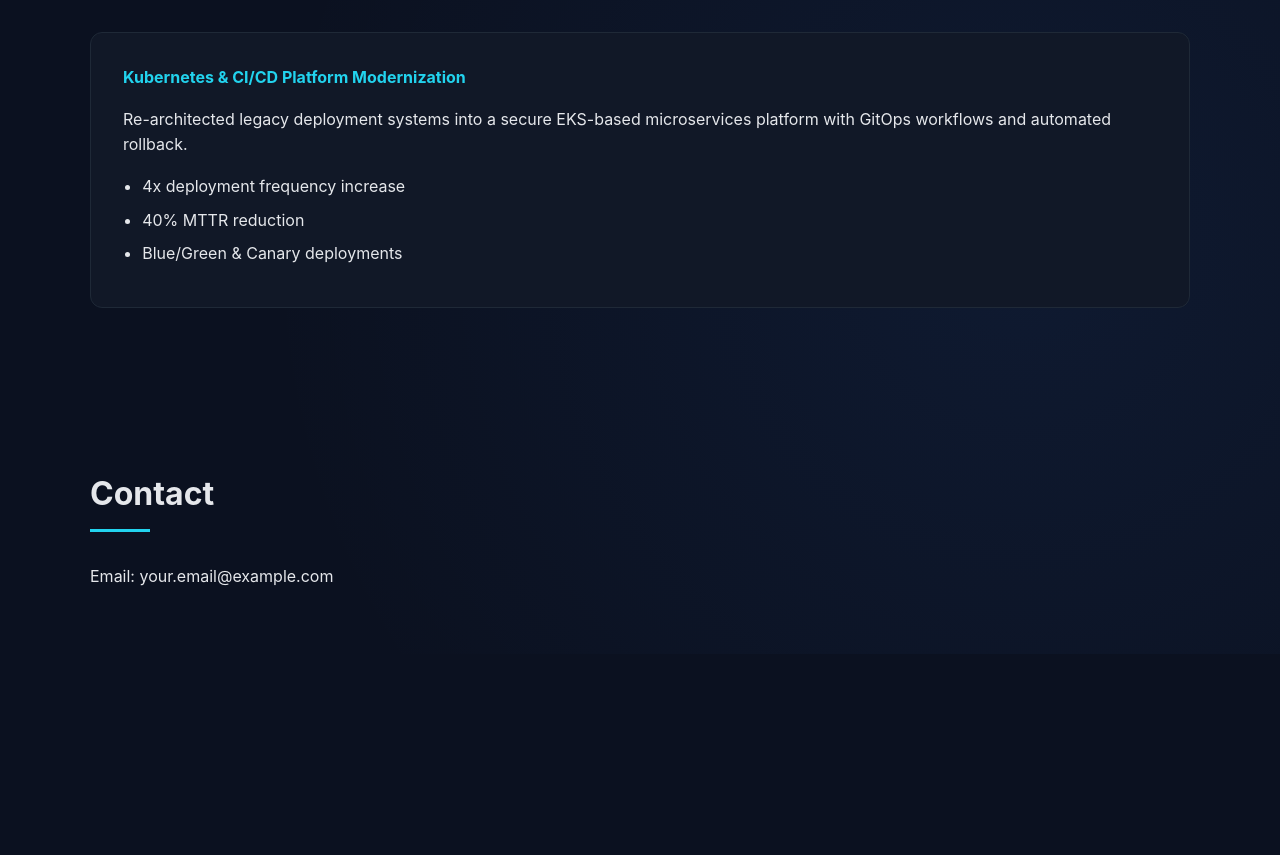
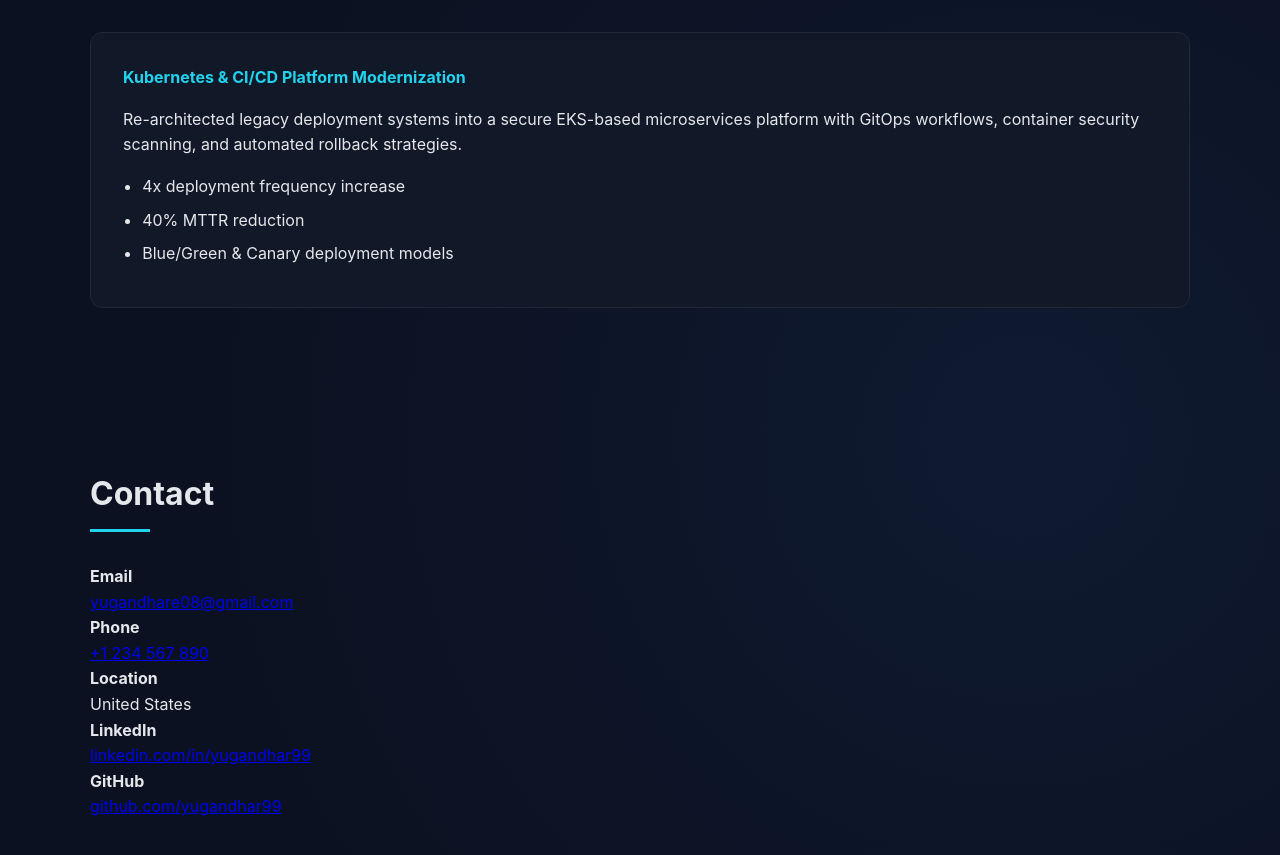
Before and after one commit to yugandhar99/yugandhar-portfolio, a Next.js app: page / in a window 1280 px wide. Shown: the part 1351-2206 px from the top of the page. Before the commit the page ends 2005 px from the top, so only its background shows below. Built offline with nearby package versions, Linux system fonts and the light colour scheme.

Commit message:
Updated full contact section

```diff
--- a/app/page.tsx
+++ b/app/page.tsx
@@ -1,16 +1,17 @@
 export default function Home() {
   return (
     <main>
+      {/* HERO SECTION */}
       <section className="hero container">
         <h2>
           Cloud Architect • DevOps Leader • GenAI Infrastructure Specialist
         </h2>
 
         <p>
-          9 years of experience architecting secure, automation-first cloud
+          9+ years of experience architecting secure, automation-first cloud
           platforms across AWS, Kubernetes, and enterprise CI/CD ecosystems.
-          Specialized in Infrastructure as Code, Zero-Trust architecture, and
-          scalable GenAI enablement.
+          Specialized in Infrastructure as Code, Zero-Trust architecture,
+          and scalable GenAI enablement.
         </p>
 
         <a href="/resume.pdf" className="resume-btn">
@@ -18,6 +19,7 @@
         </a>
       </section>
 
+      {/* METRICS SECTION */}
       <section className="container section metrics">
         <div className="metric">
           <h2>9+</h2>
@@ -40,6 +42,7 @@
         </div>
       </section>
 
+      {/* PROJECTS SECTION */}
       <section id="projects" className="container section">
         <h3>Enterprise Architecture Case Studies</h3>
 
@@ -47,8 +50,8 @@
           <h4>Enterprise GenAI Platform on AWS</h4>
           <p>
             Designed and deployed a secure enterprise-grade GenAI platform
-            leveraging AWS Bedrock, VPC isolation, PrivateLink, Lambda
-            orchestration, OpenSearch vector indexing, and Terraform automation.
+            leveraging AWS Bedrock, VPC isolation, PrivateLink connectivity,
+            Lambda orchestration, OpenSearch vector indexing, and Terraform automation.
           </p>
           <ul>
             <li>Zero public exposure architecture</li>
@@ -62,19 +65,71 @@
           <h4>Kubernetes & CI/CD Platform Modernization</h4>
           <p>
             Re-architected legacy deployment systems into a secure EKS-based
-            microservices platform with GitOps workflows and automated rollback.
+            microservices platform with GitOps workflows, container security
+            scanning, and automated rollback strategies.
           </p>
           <ul>
             <li>4x deployment frequency increase</li>
             <li>40% MTTR reduction</li>
-            <li>Blue/Green & Canary deployments</li>
+            <li>Blue/Green & Canary deployment models</li>
           </ul>
         </div>
       </section>
 
+      {/* CONTACT SECTION */}
       <section id="contact" className="container section">
         <h3>Contact</h3>
-        <p>Email: your.email@example.com</p>
+
+        <div className="contact-grid">
+          <div>
+            <h4>Email</h4>
+            <p>
+              <a href="mailto:yugandhare08@gmail.com">
+                yugandhare08@gmail.com
+              </a>
+            </p>
+          </div>
+
+          <div>
+            <h4>Phone</h4>
+            <p>
+              <a href="tel:+1234567890">
+                +1 234 567 890
+              </a>
+            </p>
+          </div>
+
+          <div>
+            <h4>Location</h4>
+            <p>United States</p>
+          </div>
+
+          <div>
+            <h4>LinkedIn</h4>
+            <p>
+              <a
+                href="https://linkedin.com/in/yugandhar99"
+                target="_blank"
+                rel="noopener noreferrer"
+              >
+                linkedin.com/in/yugandhar99
+              </a>
+            </p>
+          </div>
+
+          <div>
+            <h4>GitHub</h4>
+            <p>
+              <a
+                href="https://github.com/yugandhar99"
+                target="_blank"
+                rel="noopener noreferrer"
+              >
+                github.com/yugandhar99
+              </a>
+            </p>
+          </div>
+        </div>
       </section>
     </main>
   );
```
